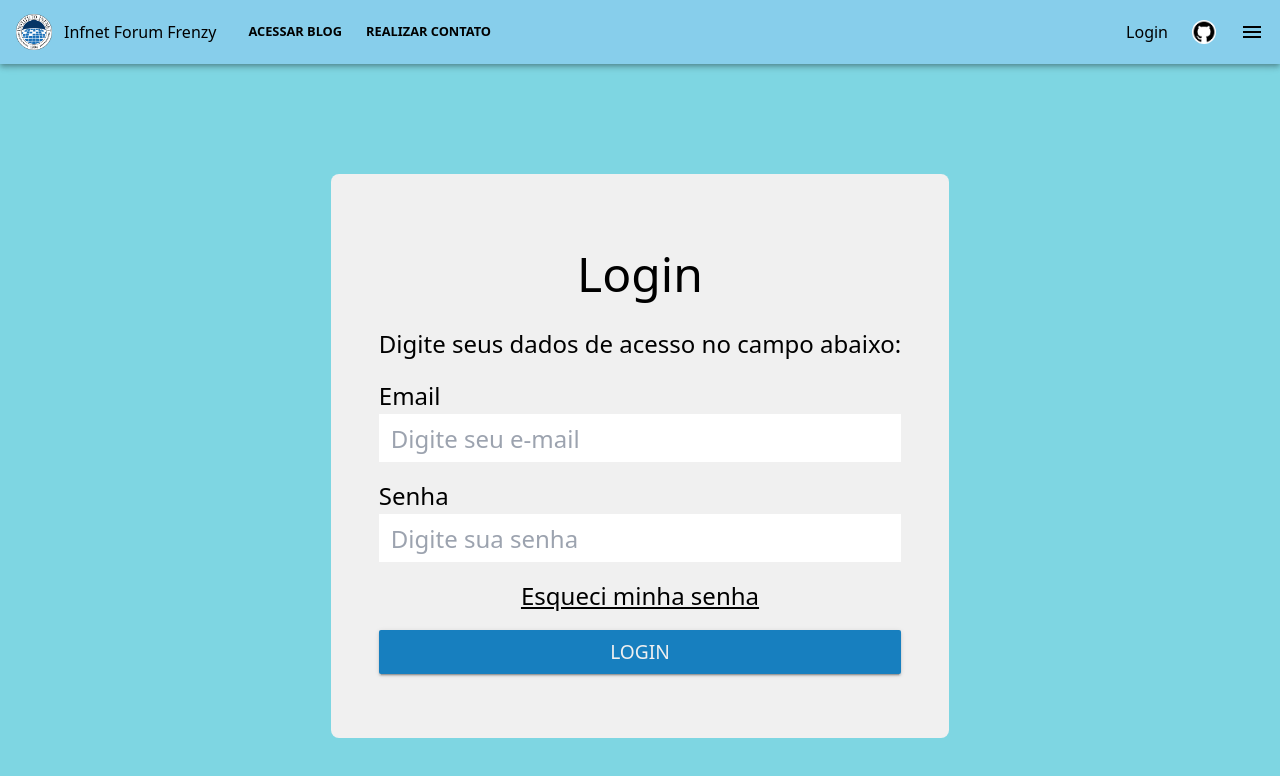
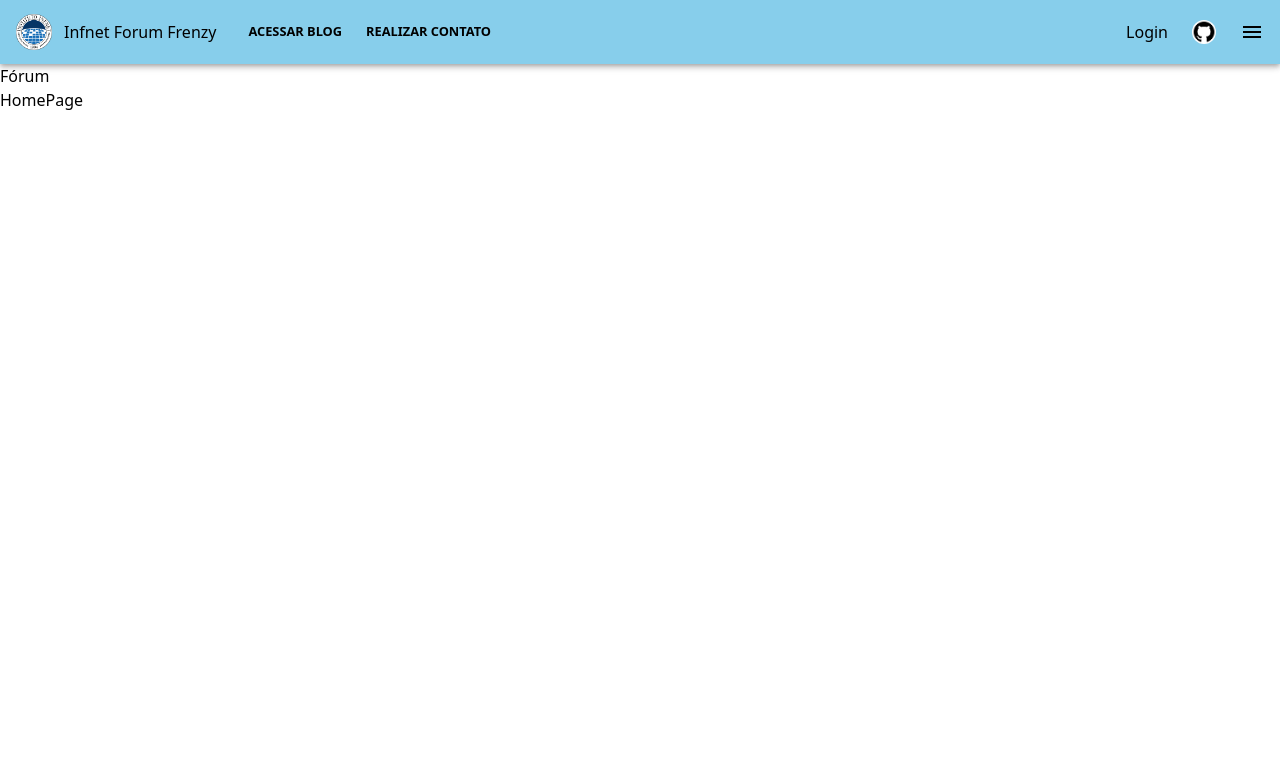
Before and after one commit to ranierioliveira/infnet-forum-frenzy, a React (Vite) app: page / in a window 1280 px wide. Shown: the top 776 px of the page. Built offline with nearby package versions, Linux system fonts and the light colour scheme.

Commit message:
Adcionando rotas
Foi adcionado BrowserRouter para fazer a navegação entre as telas

```diff
--- a/src/App.jsx
+++ b/src/App.jsx
@@ -1,32 +1,20 @@
-import React, {useState} from 'react';
+import './App.css';
 import { AppBar } from './pages/AppBar/AppBar';
+import { HomePage } from './pages/HomePage/HomePage';
 import { Login }  from './pages/Login/Login';
-import './App.css'
-
+import { BrowserRouter, Routes, Route} from 'react-router-dom';
 import "@fontsource/roboto";
 
 export default function App() {
-
-  const [user, setUser] = useState(null);
-
-  const handleLogin = (userName) => {
-    setUser(userName);
-  }
-
-
   return (
-    <div>
-      <AppBar/>
-      { user && (
-      <div>
-        <p>Logado</p>
-      </div>
-      )} {!user &&(
-        <div>
-          <Login onLogin={handleLogin}/>
-        </div>
-      )}
-    </div>
-
-  )
+    <BrowserRouter>
+      <AppBar />
+      <main>
+        <Routes>
+          <Route path='/' element={<HomePage />} />
+          <Route path='/login' element={<Login/>}/>
+        </Routes>
+      </main>
+    </BrowserRouter>
+  );
 }
--- a/src/pages/AppBar/AppBar.jsx
+++ b/src/pages/AppBar/AppBar.jsx
@@ -1,24 +1,25 @@
 import styles from "./AppBar.module.css";
 import { MdMenu} from "react-icons/md";
+import {Link} from 'react-router-dom';
 
 export function AppBar(){
   return (
-    <header className={styles['app-bar']}>
-      <InfnetLogo/>
-      <LinksCabecalho/>
-      <Contacts/>
-    </header>
+      <header className={styles['app-bar']}>
+        <InfnetLogo/>
+        <LinksCabecalho/>
+        <Contacts/>
+      </header>
   )
 }
 
 function InfnetLogo(){
   return (
-    <div className={styles['infnet-logo']}>
+    <Link to='/' className={styles['infnet-logo']}>
       <img src='infnet.png' className={styles['infnet-logo-imagem']}/>
       <span>
         Infnet Forum Frenzy
       </span>
-    </div>
+    </Link>
   )
 }
 
@@ -26,9 +27,9 @@ function InfnetLogo(){
 function Contacts(){
   return(
     <div className={styles['contatos']}>
-      <span>
+      <Link to='/login'>
         Login
-      </span>
+      </Link>
       <span>
        <img src='git-logo.png' className={styles['git-logo']}/>
       </span>
--- /dev/null
+++ b/src/pages/HomePage/HomePage.jsx
@@ -0,0 +1,8 @@
+export function HomePage() {
+  return (
+    <main>
+      <h1>Fórum</h1>
+      <p>HomePage</p>
+    </main>
+  )
+}
```
Also changed, not shown: src/App copy.jsx (added, +31 -0 lines).
